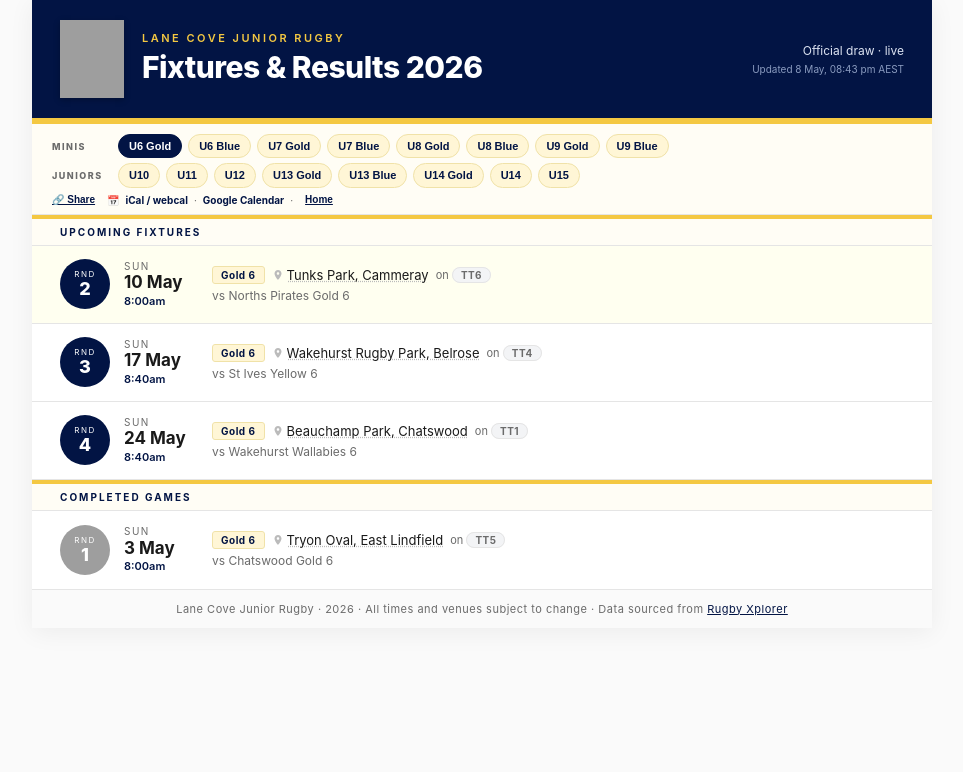
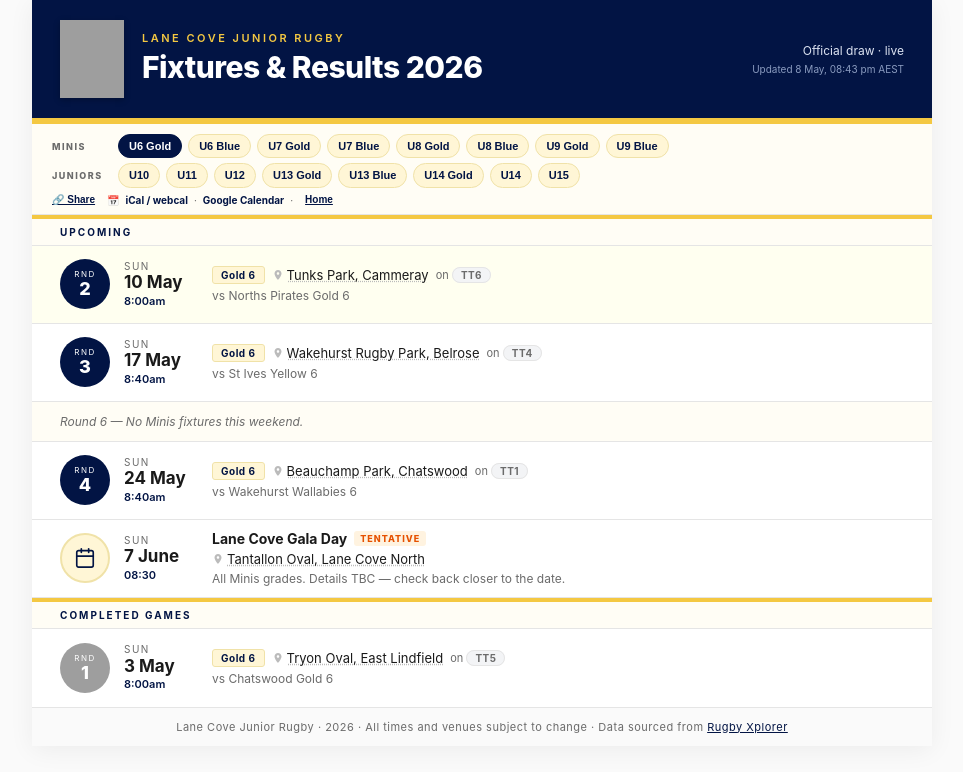
Before and after one commit to denishoctor/lcjru-fixtures, a website: page docs/stg/index.html in a window 1280 px wide. Both pictures are taken after a click on the button "U6 Gold". Shown: the whole page, without its empty margins (158-1121 px from the left). Drawn offline with Linux system fonts and the light colour scheme; grey boxes are pictures that could not be loaded.

Commit message:
feat: events/notes entry types — stg rendering + data pipeline
- scripts/events.mjs: source of truth for manual calendar entries
- scripts/build-events.mjs: compiles events.mjs → docs/events.json with validation
- docs/events.json: initial placeholder entries (bye note + tentative gala)
- scripts/config.mjs: add EVENT_STATUS map
- docs/stg/index.html: renderEvent(), renderNote(), merged render(), events fetch
- scripts/promote.mjs: rewrite ../events.json → ./events.json on promote
- scripts/check.mjs: add events.json to required files
- package.json: add build-events script
- refresh-fixtures.yml: add build-events step + commit events.json

```diff
--- /dev/null
+++ b/docs/events.json
@@ -0,0 +1,20 @@
+[
+  {
+    "id": "r6-bye-minis-2026",
+    "type": "note",
+    "date": "2026-05-17",
+    "teams": ["u6-gold", "u6-blue", "u7-gold", "u7-blue", "u8-gold", "u8-blue", "u9-gold", "u9-blue"],
+    "text": "Round 6 — No Minis fixtures this weekend."
+  },
+  {
+    "id": "lcjru-gala-2026",
+    "type": "event",
+    "title": "Lane Cove Gala Day",
+    "date": "2026-06-07",
+    "time": "08:30",
+    "venue": "Tantallon Oval",
+    "teams": ["u6-gold", "u6-blue", "u7-gold", "u7-blue", "u8-gold", "u8-blue", "u9-gold", "u9-blue"],
+    "status": "tentative",
+    "note": "All Minis grades. Details TBC — check back closer to the date."
+  }
+]
--- a/docs/stg/index.html
+++ b/docs/stg/index.html
@@ -289,7 +289,6 @@
     display: grid; grid-template-columns: 1fr 1fr;
     gap: 0 12px; align-items: start;
   }
-  /* Team header — one per column, spans its own cell */
   .lineup-col-header h4 {
     display: flex; align-items: center; gap: 10px;
     font-size: 11px; font-weight: 700; text-transform: uppercase;
@@ -299,7 +298,6 @@
   .lineup-crest {
     width: 40px; height: 40px; object-fit: contain; flex-shrink: 0;
   }
-  /* Section dividers span both columns */
   .lineup-section-head {
     grid-column: 1 / -1;
     font-size: 9px; font-weight: 700; text-transform: uppercase;
@@ -330,6 +328,33 @@
   .lineup-footer a { color: var(--navy); }
   .lineup-referee { font-size: 11px; color: var(--muted); }
   .lineup-referee strong { color: var(--navy); font-weight: 600; }
+
+  /* EVENTS */
+  .event-badge {
+    width: 50px; height: 50px; border-radius: 50%;
+    background: var(--cream); border: 2px solid var(--cream-edge);
+    display: flex; align-items: center; justify-content: center; flex-shrink: 0;
+  }
+  .event-icon {
+    width: 22px; height: 22px; stroke: var(--navy); fill: none;
+    stroke-width: 1.8; stroke-linecap: round; stroke-linejoin: round;
+  }
+  .event-past .event-badge { background: #F5F5F5; border-color: var(--rule); }
+  .event-past .event-icon  { stroke: #BDBDBD; }
+  .event-past .event-title { color: var(--muted); }
+  .event-title { font-weight: 700; font-size: 14px; color: var(--ink); }
+  .event-note  { font-size: 12px; color: var(--muted); }
+  .event-cta   { font-size: 11px; font-weight: 700; color: var(--navy); }
+  .status-badge {
+    font-size: 9px; font-weight: 800; text-transform: uppercase;
+    letter-spacing: 1px; padding: 2px 6px; border-radius: 3px; flex-shrink: 0;
+  }
+  .status-confirmed { background: #E8F5E9; color: #2E7D4F; }
+  .status-tentative { background: #FFF3E0; color: #E65100; }
+  .status-cancelled { background: #FFEBEE; color: #b71c1c; }
+  .status-completed { background: #F5F5F5; color: var(--muted); }
+  .note-row { min-height: 40px; padding-top: 7px; padding-bottom: 7px; background: #FFFDF5; }
+  .note-text { font-size: 12px; color: var(--muted); font-style: italic; flex: 1; margin: 0; }
 
   @media (max-width: 600px) {
     .header { flex-direction: column; align-items: flex-start; }
@@ -426,9 +451,10 @@ const FIXTURES_URL = '../fixtures.json';
 const { TEAM_SLUGS, VENUES, FINAL_ROUND } = window.LCJRU_CONFIG;
 const SLUG_BY_ID = Object.fromEntries(Object.entries(TEAM_SLUGS).map(([s,id]) => [id,s]));
 
-let currentTeam  = null; // teamId or null
+let currentTeam  = null;
 let fixturesData = null;
 let lineupsData  = null;
+let eventsData   = null;
 
 const PIN_SVG     = '<svg class="icon-pin" viewBox="0 0 24 24" aria-hidden="true"><path d="M12 2C8.13 2 5 5.13 5 9c0 5.25 7 13 7 13s7-7.75 7-13c0-3.87-3.13-7-7-7zm0 9.5c-1.38 0-2.5-1.12-2.5-2.5S10.62 6.5 12 6.5s2.5 1.12 2.5 2.5S13.38 11.5 12 11.5z"/></svg>';
 const CHEVRON_SVG = '<svg viewBox="0 0 24 24" aria-hidden="true"><polyline points="6 9 12 15 18 9"/></svg>';
@@ -464,7 +490,6 @@ function renderWelcome() {
 function renderLineupPanel(matchId, entry, homeName, awaName, homeCrest, awayCrest) {
   const xplorerUrl = `https://xplorer.rugby/lcjru-/match-centre/${matchId}?tab=Player-Lineup`;
 
-  // Pad the shorter array with nulls so both sides have the same row count
   const pad = (arr, len) => [...arr, ...Array(Math.max(0, len - arr.length)).fill(null)];
 
   const homeStarters = (entry.home ?? []).filter(p => !p.isSub);
@@ -489,15 +514,12 @@ function renderLineupPanel(matchId, entry, homeName, awaName, homeCrest, awayCre
   const sectionHead = label => `<div class="lineup-section-head">${label}</div>`;
 
   let html = '';
-
-  // Team headers (one per column)
   const hdr = (name, crest) => {
     const img = crest ? `<img class="lineup-crest" src="${esc(crest)}" alt="" loading="lazy">` : '';
     return `<div class="lineup-col-header"><h4>${img}${esc(name)}</h4></div>`;
   };
   html += hdr(homeName, homeCrest) + hdr(awaName, awayCrest);
 
-  // Starters — pad to equal length; show "Not published" only when the whole side is empty
   const homeEmpty = entry.home.length === 0;
   const awayEmpty = entry.away.length === 0;
   const maxStart  = Math.max(homeStarters.length, awayStarters.length, homeEmpty || awayEmpty ? 1 : 0);
@@ -508,7 +530,6 @@ function renderLineupPanel(matchId, entry, homeName, awaName, homeCrest, awayCre
     html += playerCell(aStart[i], awayEmpty && i === 0 ? 'Not published' : null);
   }
 
-  // Reserves section
   const maxSubs = Math.max(homeSubs.length, awaySubs.length);
   if (maxSubs > 0) {
     html += sectionHead('Reserves');
@@ -519,7 +540,6 @@ function renderLineupPanel(matchId, entry, homeName, awaName, homeCrest, awayCre
     }
   }
 
-  // Coaches section
   const maxCoaches = Math.max(homeCoaches.length, awayCoaches.length);
   if (maxCoaches > 0) {
     html += sectionHead('Coaches');
@@ -530,7 +550,6 @@ function renderLineupPanel(matchId, entry, homeName, awaName, homeCrest, awayCre
     }
   }
 
-  // Officials
   const officials = entry.officials ?? [];
   const mainRef   = officials.find(o => o.role === 'Referee');
   const otherRefs = officials.filter(o => o.role !== 'Referee');
@@ -556,12 +575,11 @@ function attachLineupHandlers() {
     const panel     = document.getElementById(`lineup-${matchId}`);
     if (!panel) return;
     row.addEventListener('click', e => {
-      if (e.target.closest('a')) return; // don't intercept venue / anchor link clicks
+      if (e.target.closest('a')) return;
       const isOpen = panel.classList.contains('open');
       document.querySelectorAll('.lineup-panel.open').forEach(p => p.classList.remove('open'));
       document.querySelectorAll('.row.expanded').forEach(r => r.classList.remove('expanded'));
       if (!isOpen) {
-        // lineupsData is already loaded eagerly in init(); this is always instant
         const entry = lineupsData?.[matchId];
         panel.innerHTML = renderLineupPanel(matchId, entry, homeName, awaName, homeCrest, awayCrest);
         panel.classList.add('open');
@@ -569,6 +587,58 @@ function attachLineupHandlers() {
       }
     });
   });
+}
+
+// ── events ────────────────────────────────────────────────────────────────────
+
+function eventDt(e) {
+  return e.date
+    ? new Date(e.time ? `${e.date}T${e.time}:00+10:00` : `${e.date}T12:00:00+10:00`)
+    : null;
+}
+
+function renderEvent(event) {
+  const dt     = eventDt(event);
+  const isPast = event.status === 'completed' || event.status === 'cancelled' ||
+    (dt && dt < new Date());
+
+  const STATUS_LABELS = { confirmed: 'Confirmed', tentative: 'Tentative', cancelled: 'Cancelled', completed: 'Completed' };
+  const badgeHtml = event.status
+    ? `<span class="status-badge status-${esc(event.status)}">${esc(STATUS_LABELS[event.status] || event.status)}</span>`
+    : '';
+
+  let venueHtml = '';
+  if (event.venue) {
+    const { display: loc, mapsUrl } = parseVenue(event.venue, VENUES);
+    venueHtml = `<div class="venue"><a class="venue-link" href="${esc(mapsUrl)}" target="_blank" rel="noopener">${PIN_SVG}<span>${esc(loc)}</span></a></div>`;
+  }
+
+  const ctaHtml = event.cta
+    ? `<a href="${esc(event.cta.url ?? '#')}" class="event-cta" target="_blank" rel="noopener">${esc(event.cta.label)}</a>`
+    : '';
+
+  const CAL_SVG = `<svg class="event-icon" viewBox="0 0 24 24" aria-hidden="true"><rect x="3" y="4" width="18" height="18" rx="2"/><line x1="16" y1="2" x2="16" y2="6"/><line x1="8" y1="2" x2="8" y2="6"/><line x1="3" y1="10" x2="21" y2="10"/></svg>`;
+
+  return `
+    <div class="row event-row${isPast ? ' event-past' : ''}">
+      <div class="event-badge">${CAL_SVG}</div>
+      <div class="date-block">
+        ${dt ? `<div class="dow">${fmtDow(dt.toISOString())}</div><div class="date">${fmtDate(dt.toISOString())}</div>${event.time ? `<div class="time">${esc(event.time)}</div>` : ''}` : ''}
+      </div>
+      <div class="venues">
+        <div class="venue"><span class="event-title">${esc(event.title)}</span>${badgeHtml}</div>
+        ${venueHtml}
+        ${event.note ? `<div class="venue"><span class="event-note">${esc(event.note)}</span></div>` : ''}
+        ${ctaHtml}
+      </div>
+    </div>`;
+}
+
+function renderNote(event) {
+  return `
+    <div class="row note-row">
+      <p class="note-text">${esc(event.text)}</p>
+    </div>`;
 }
 
 // ── rendering ─────────────────────────────────────────────────────────────────
@@ -596,7 +666,7 @@ function renderMatch(match, isNextUp) {
     : '';
 
   const timeStr = fmtTime(match.dateTime);
-  const showTime = timeStr !== '12:00am'; // API sometimes lacks time
+  const showTime = timeStr !== '12:00am';
 
   const { display: loc, pitch, mapsUrl } = parseVenue(match.venue ?? '', VENUES);
   const anchor = rowId(match);
@@ -643,36 +713,70 @@ function render(data, teamId) {
     return;
   }
 
-  const now = new Date();
+  const slug = SLUG_BY_ID[teamId];
+  const now  = new Date();
   const matches = data.matches.filter(m => m.home.id === teamId || m.away.id === teamId);
 
-  const past     = [...matches.filter(m => m.type === 'result' || new Date(m.dateTime) < now)].reverse();
-  const upcoming =   matches.filter(m => m.type === 'fixture' && new Date(m.dateTime) >= now);
+  const teamEvents = (eventsData || []).filter(e =>
+    e.teams?.includes('*') || e.teams?.includes(slug)
+  );
+
+  const upcomingMatches = matches.filter(m => m.type === 'fixture' && new Date(m.dateTime) >= now);
+  const pastMatches     = [...matches.filter(m => m.type === 'result' || new Date(m.dateTime) < now)].reverse();
+
+  const upcomingEvents = teamEvents.filter(e => {
+    if (e.status === 'cancelled' || e.status === 'completed') return false;
+    const dt = eventDt(e);
+    return dt ? dt >= now : e.type === 'note';
+  });
+  const pastEvents = teamEvents.filter(e => {
+    if (e.type === 'note') return false;
+    const dt = eventDt(e);
+    return dt ? dt < now : false;
+  });
+
+  const upcomingAll = [
+    ...upcomingMatches.map(m => ({ kind: 'match', dt: new Date(m.dateTime), item: m })),
+    ...upcomingEvents.map(e => ({ kind: e.type,   dt: eventDt(e) ?? new Date('9999-12-31'), item: e })),
+  ].sort((a, b) => a.dt - b.dt);
+
+  const pastAll = [
+    ...pastMatches.map(m => ({ kind: 'match', dt: new Date(m.dateTime), item: m })),
+    ...pastEvents.map(e => ({ kind: e.type,   dt: eventDt(e),           item: e })),
+  ].sort((a, b) => b.dt - a.dt);
 
   let html = '';
 
-  if (upcoming.length > 0) {
-    html += `<div class="section-header">Upcoming fixtures</div>`;
+  if (upcomingAll.length > 0) {
+    html += `<div class="section-header">Upcoming</div>`;
     let markedNext = false;
-    for (const m of upcoming) {
-      const isNext = !markedNext;
-      if (isNext) markedNext = true;
-      html += renderMatch(m, isNext);
+    for (const { kind, item } of upcomingAll) {
+      if (kind === 'match') {
+        const isNext = !markedNext;
+        if (isNext) markedNext = true;
+        html += renderMatch(item, isNext);
+      } else if (kind === 'event') {
+        html += renderEvent(item);
+      } else if (kind === 'note') {
+        html += renderNote(item);
+      }
     }
   }
 
-  if (past.length > 0) {
+  if (pastAll.length > 0) {
     html += `<div class="section-header">Completed games</div>`;
-    for (const m of past) html += renderMatch(m, false);
+    for (const { kind, item } of pastAll) {
+      if (kind === 'match')      html += renderMatch(item, false);
+      else if (kind === 'event') html += renderEvent(item);
+    }
   }
 
-  if (matches.length === 0) {
+  if (matches.length === 0 && teamEvents.length === 0) {
     html = `<div class="empty">No matches found for the selected team.</div>`;
   }
 
   document.getElementById('calendar').innerHTML = html;
 
-  // Insert a lineup panel <div> immediately after each upcoming fixture row
   document.querySelectorAll('.row.has-lineup').forEach(row => {
     const panel = document.createElement('div');
     panel.className = 'lineup-panel';
@@ -707,12 +811,10 @@ function copyIcsUrl() {
 function selectTeam(teamId, pushState = true) {
   currentTeam = teamId;
 
-  // Update token active states
   document.querySelectorAll('.token').forEach(btn => {
     btn.classList.toggle('active', btn.dataset.team === teamId);
   });
 
-  // Show/hide clear button, copy link, and calendar subscribe links
   const isAndroid = /Android/i.test(navigator.userAgent);
   document.getElementById('clear-btn').classList.toggle('visible', !!teamId);
   document.getElementById('copy-link-btn').classList.toggle('visible', !!teamId);
@@ -735,7 +837,6 @@ function selectTeam(teamId, pushState = true) {
     }
   }
 
-  // Update hash (without triggering hashchange listener)
   const slug = teamId ? SLUG_BY_ID[teamId] : '';
   if (pushState) {
     history.pushState(null, '', slug ? '#' + slug : location.href.split('#')[0]);
@@ -745,15 +846,14 @@ function selectTeam(teamId, pushState = true) {
 }
 
 function readHash() {
-  const slug = location.hash.replace('#', '').split('/')[0]; // ignore sub-anchor
+  const slug = location.hash.replace('#', '').split('/')[0];
   return TEAM_SLUGS[slug] || null;
 }
 
-// Token clicks
 document.querySelectorAll('.token').forEach(btn => {
   btn.addEventListener('click', () => {
     const id = btn.dataset.team;
-    selectTeam(id === currentTeam ? null : id); // toggle off if already selected
+    selectTeam(id === currentTeam ? null : id);
   });
 });
 
@@ -761,12 +861,10 @@ document.getElementById('copy-link-btn').addEventListener('click', copyTeamLink)
 document.getElementById('cal-copy-ics').addEventListener('click', copyIcsUrl);
 document.getElementById('clear-btn').addEventListener('click', () => selectTeam(null));
 
-// Browser back/forward
 window.addEventListener('hashchange', () => {
   const teamId = readHash();
   selectTeam(teamId, false);
 
-  // If hash points to a specific match anchor, scroll to it after render
   const anchor = location.hash.replace('#', '');
   if (anchor.startsWith('match-')) {
     requestAnimationFrame(() => {
@@ -781,16 +879,17 @@ async function init() {
   const calendar = document.getElementById('calendar');
   calendar.innerHTML = '<div class="empty">Loading fixtures…</div>';
 
-  // Load fixtures and lineups in parallel; lineup failure is non-fatal
   let data;
   try {
-    const [fixturesRes, lineupsRes] = await Promise.allSettled([
+    const [fixturesRes, lineupsRes, eventsRes] = await Promise.allSettled([
       fetch(FIXTURES_URL).then(r => { if (!r.ok) throw new Error(`HTTP ${r.status}`); return r.json(); }),
       fetch('../lineups.json').then(r => r.ok ? r.json() : {}),
+      fetch('../events.json').then(r => r.ok ? r.json() : []),
     ]);
     if (fixturesRes.status === 'rejected') throw fixturesRes.reason;
-    data      = fixturesRes.value;
+    data        = fixturesRes.value;
     lineupsData = lineupsRes.status === 'fulfilled' ? lineupsRes.value : {};
+    eventsData  = eventsRes.status  === 'fulfilled' ? eventsRes.value  : [];
   } catch (err) {
     calendar.innerHTML = `<div class="empty">Could not load fixtures. ${esc(err.message)}</div>`;
     return;
@@ -806,10 +905,9 @@ async function init() {
   })} AEST`;
   if (staleHours > 4) {
     stamp.textContent += ' · sync may be delayed';
-    stamp.style.color = '#F0A030'; // amber — visible on dark navy header
+    stamp.style.color = '#F0A030';
   }
 
-  // Apply team from hash (if any) without pushing history
   const initialTeam = readHash();
   if (initialTeam) {
     selectTeam(initialTeam, false);
@@ -817,7 +915,6 @@ async function init() {
     render(data, null);
   }
 
-  // Scroll to match anchor if present
   const anchor = location.hash.replace('#', '');
   if (anchor.startsWith('match-')) {
     requestAnimationFrame(() => {
--- a/package.json
+++ b/package.json
@@ -6,6 +6,7 @@
     "setup": "git config core.hooksPath .githooks",
     "promote": "node scripts/promote.mjs",
     "fetch": "node scripts/fetch-fixtures.mjs",
+    "build-events": "node scripts/build-events.mjs",
     "check": "node scripts/check.mjs",
     "smoke": "node scripts/smoke.mjs",
     "test": "node --test tests/fixtures-json.test.mjs tests/ics.test.mjs tests/lineup.test.mjs tests/normalise.test.mjs tests/render.test.mjs",
--- a/scripts/check.mjs
+++ b/scripts/check.mjs
@@ -8,6 +8,7 @@ const DOCS = path.join(path.dirname(fileURLToPath(import.meta.url)), '..', 'docs
 const required = [
   'fixtures.json',
   'lineups.json',
+  'events.json',
   'config.js',
   'render.mjs',
   'index.html',
--- a/scripts/promote.mjs
+++ b/scripts/promote.mjs
@@ -23,7 +23,8 @@ const prodRender = readFileSync(join(ROOT, 'docs/render.mjs'),     'utf8');
 const promotedHtml = stgHtml
   .replace('<script src="../config.js">', '<script src="./config.js">')
   .replace("const FIXTURES_URL = '../fixtures.json';", "const FIXTURES_URL = './fixtures.json';")
-  .replace("fetch('../lineups.json')", "fetch('lineups.json')");
+  .replace("fetch('../lineups.json')", "fetch('lineups.json')")
+  .replace("fetch('../events.json')", "fetch('./events.json')");
 
 const htmlChanged   = promotedHtml !== prodHtml;
 const renderChanged = stgRender    !== prodRender;
```
Also changed, not shown: scripts/build-events.mjs (added, +36 -0 lines), scripts/config.mjs (+7 -0 lines), scripts/events.mjs (added, +31 -0 lines), .github/workflows/refresh-fixtures.yml.
